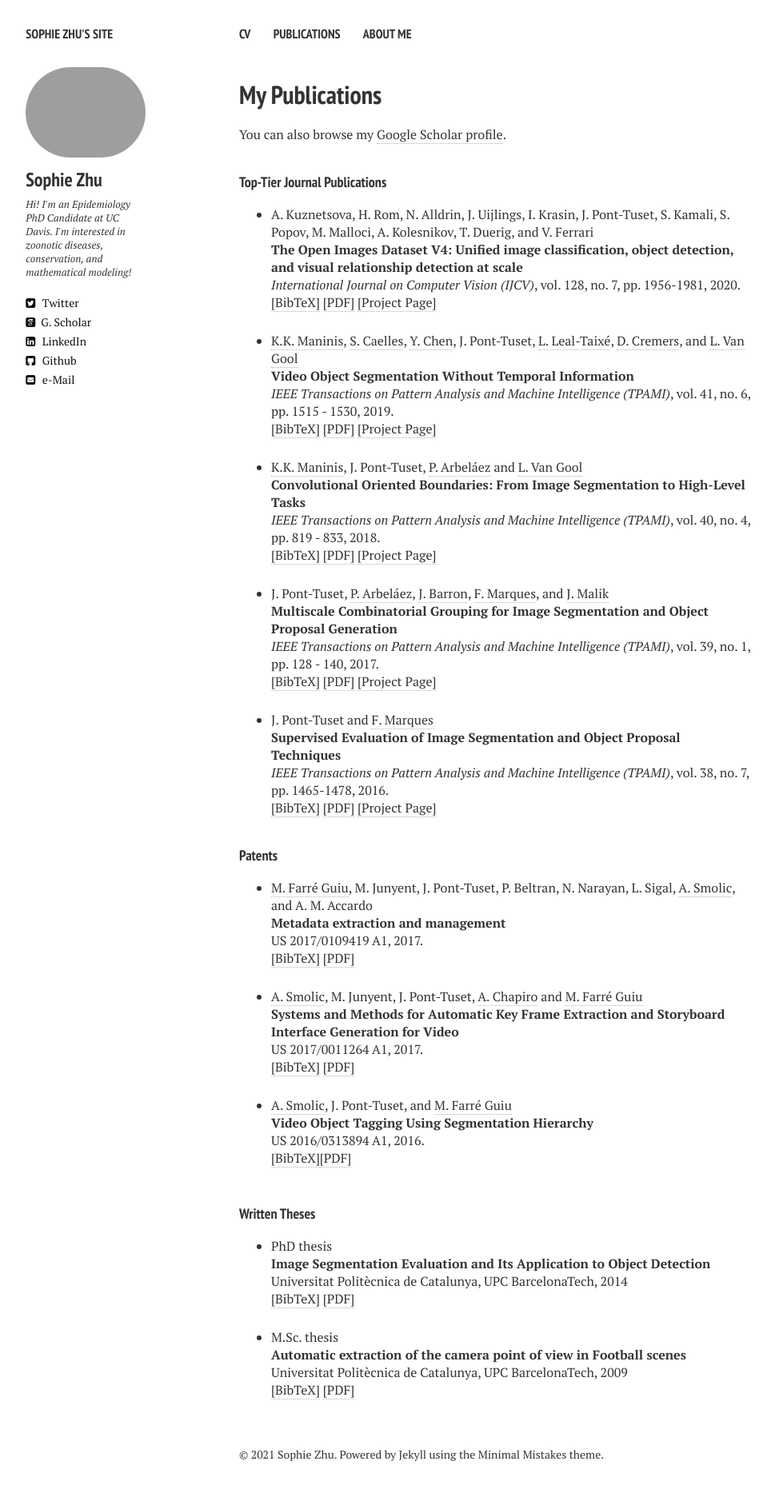
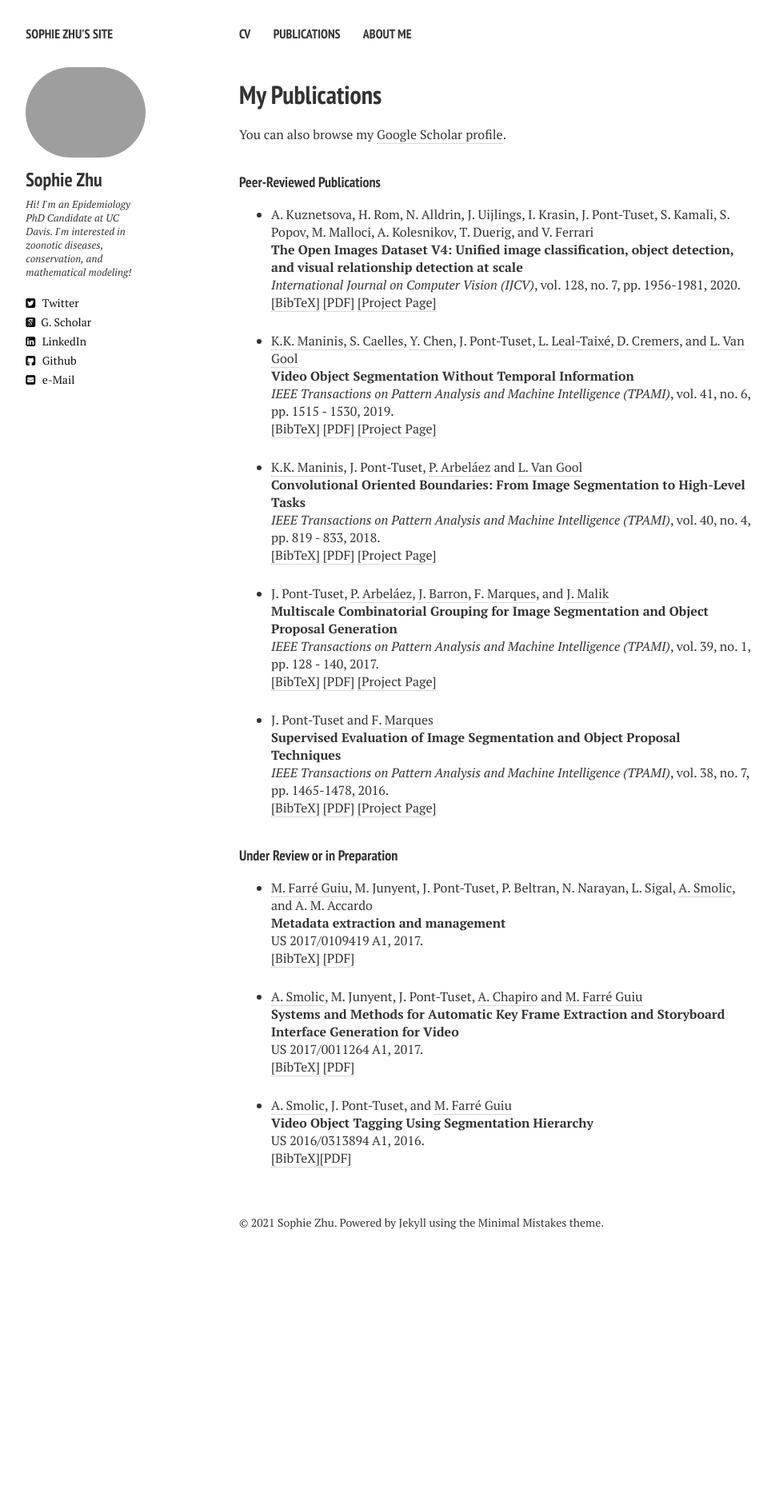
Before and after one commit to sophiemzhu/sophiemzhu.github.io, a Jekyll site: the page built from publications.md, in a window 1280 px wide. Shown: the whole page at 80% size, without its empty margins (21-990 px from the left). Built offline with Jekyll 4.4.1, drawn with Linux system fonts in a browser that asks for light colours; nearby versions of some CDN libraries; after the commit the page ends 1587 px from its top, so only the background shows below that.

Commit message:
Update publications.html

```diff
--- a/_layouts/publications.html
+++ b/_layouts/publications.html
@@ -82,7 +82,7 @@ div.bibtex pre { font-size: 75%; overflow: auto;  width: 100%; padding: 0em 0em;
 
 
 
-<h4 style="margin-bottom:0px;padding-top:10px;">Top-Tier Journal Publications</h4>
+<h4 style="margin-bottom:0px;padding-top:10px;">Peer-Reviewed Publications</h4>
 <!-- Generated from JabRef by PubList by Truong Nghiem at 11:44 on 2015.09.10. -->
 <ul class="biblist">
 
@@ -232,7 +232,7 @@ pp. 1465-1478,
 
 
 
-<h4 style="margin-bottom:0px;padding-top:10px;">Patents</h4>
+<h4 style="margin-bottom:0px;padding-top:10px;">Under Review or in Preparation</h4>
 
 <!-- Generated from JabRef by PubList by Truong Nghiem at 10:08 on 2017.01.16. -->
 <ul class="biblist">
@@ -324,52 +324,6 @@ US 2016/0313894 A1, 2016.
 </li>
 </ul>
 
-    <h4 style="margin-bottom:0px;padding-top:20px;">Written Theses</h4>
-
-    <!-- Generated from JabRef by PubList by Truong Nghiem at 06:25 on 2015.07.08. -->
-    <ul class="biblist">
-        <!-- Item: Pont-Tuset2014 -->
-        <li ><p>
-            PhD thesis<br>
-            <b>Image Segmentation Evaluation and Its Application to Object Detection</b><br>
-            Universitat Polit&egrave;cnica de Catalunya, UPC BarcelonaTech, 2014
-
-            <br />
-            <a href="javascript:toggleBibtex('Pont-Tuset2014')">[BibTeX]</a>
-
-            <a href="https://www.dropbox.com/s/o6g9j42xz6mwu97/JPontTuset_PhD_Thesis.pdf?dl=0"  target="_blank">[PDF]</a>
-            </p>
-            <div id="bib_Pont-Tuset2014" class="bibtex noshow">
-                <pre>@phdthesis{Pont-Tuset2014,
-    author = {Jordi Pont-Tuset},
-    title = {Image Segmentation Evaluation and Its Application to Object Detection},
-    school = {Universitat {P}olit\`{e}cnica de {C}atalunya, {UPC} {B}arcelona{T}ech},
-    year = {2014}
-}</pre>
-            </div>
-        </li>
-
-                <!-- Item: Pont-Tuset2009 -->
-        <li ><p>
-            M.Sc. thesis<br>
-            <b>Automatic extraction of the camera point of view in Football scenes</b><br>
-            Universitat Polit&egrave;cnica de Catalunya, UPC BarcelonaTech, 2009
-
-            <br />
-            <a href="javascript:toggleBibtex('Pont-Tuset2009')">[BibTeX]</a>
-
-            <a href="https://www.dropbox.com/s/humv6t0r3qlus6q/JPontTuset_Master_Thesis.pdf?dl=0"  target="_blank">[PDF]</a>
-            </p>
-            <div id="bib_Pont-Tuset2009" class="bibtex noshow">
-                <pre>@MastersThesis{Pont-Tuset2009,
-    author = {Jordi Pont-Tuset},
-    title = {Automatic extraction of the camera point of view in Football scenes},
-    school = {Universitat {P}olit\`{e}cnica de {C}atalunya, {UPC} {B}arcelona{T}ech},
-    year = {2009}
-}</pre>
-            </div>
-        </li>
-	</ul>
     </div><!-- /.article-wrap -->
     {% if site.disqus_shortname and page.comments %}
       <section id="disqus_thread"></section><!-- /#disqus_thread -->
```
